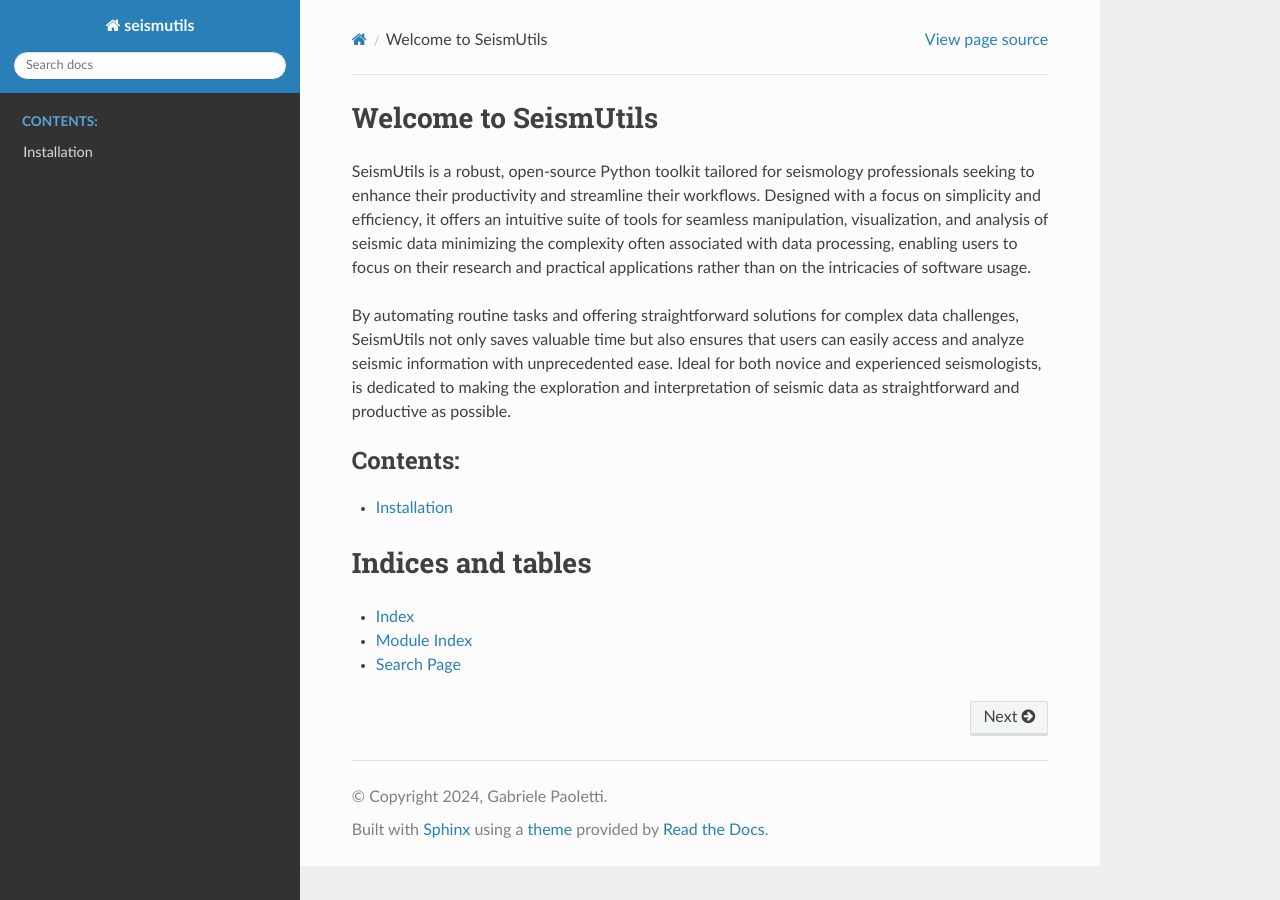
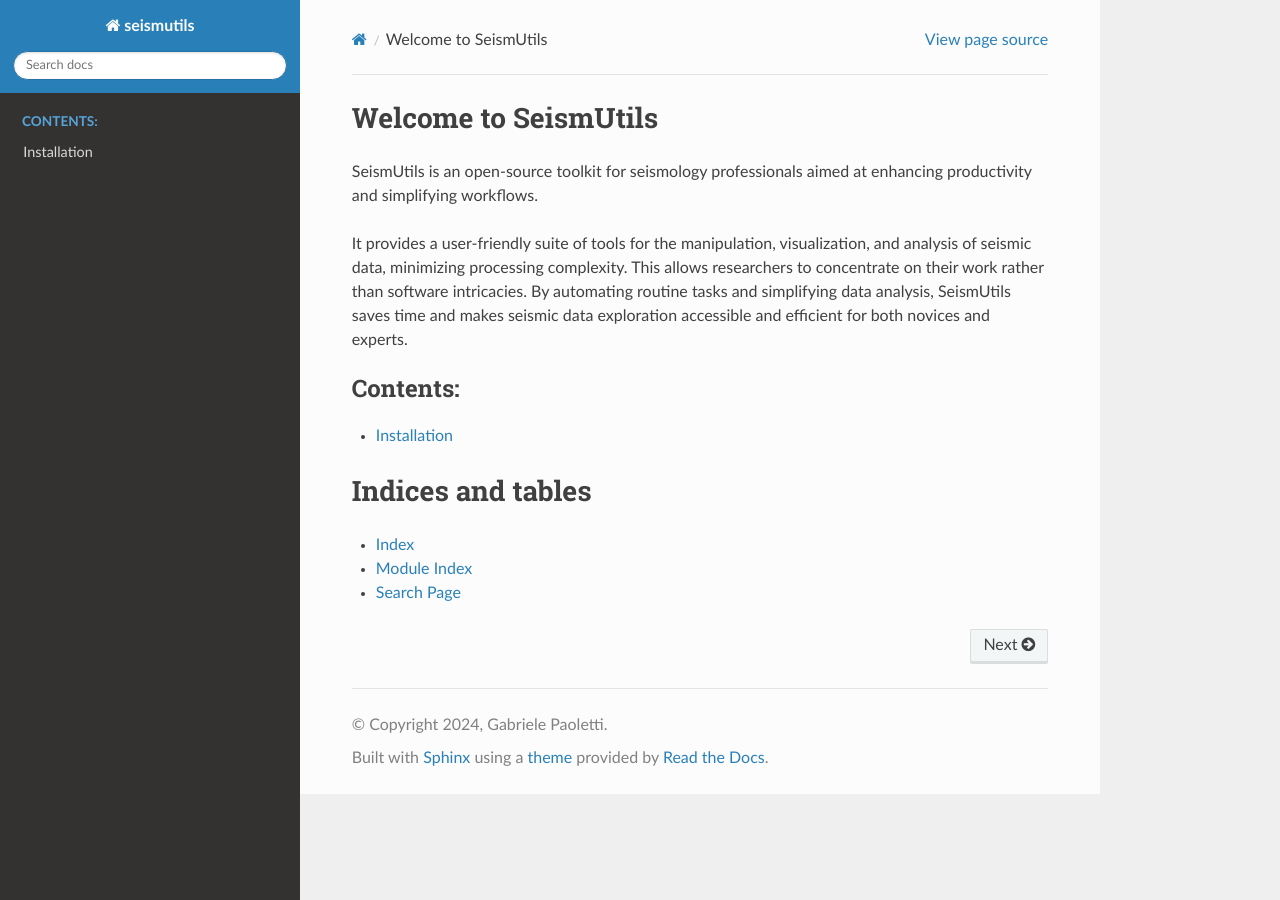
Before and after one commit to gabrielepaoletti/seismutils, a Sphinx documentation site: the page built from docs/source/index.rst, in a window 1280 px wide. Built offline with Sphinx 7.4.7 and the Read the Docs theme 2.0.0, drawn with Linux system fonts in a browser that asks for light colours.

Commit message:
Updated documentation

```diff
--- a/docs/source/index.rst
+++ b/docs/source/index.rst
@@ -6,9 +6,9 @@
 Welcome to SeismUtils
 ======================================
 
-SeismUtils is a robust, open-source Python toolkit tailored for seismology professionals seeking to enhance their productivity and streamline their workflows. Designed with a focus on simplicity and efficiency, it offers an intuitive suite of tools for seamless manipulation, visualization, and analysis of seismic data minimizing the complexity often associated with data processing, enabling users to focus on their research and practical applications rather than on the intricacies of software usage.
+SeismUtils is an open-source toolkit for seismology professionals aimed at enhancing productivity and simplifying workflows.
 
-By automating routine tasks and offering straightforward solutions for complex data challenges, SeismUtils not only saves valuable time but also ensures that users can easily access and analyze seismic information with unprecedented ease. Ideal for both novice and experienced seismologists, is dedicated to making the exploration and interpretation of seismic data as straightforward and productive as possible.
+It provides a user-friendly suite of tools for the manipulation, visualization, and analysis of seismic data, minimizing processing complexity. This allows researchers to concentrate on their work rather than software intricacies. By automating routine tasks and simplifying data analysis, SeismUtils saves time and makes seismic data exploration accessible and efficient for both novices and experts.
 
 .. toctree::
    :maxdepth: 2
```
Also changed, not shown: README.md (line endings or trailing spaces).
